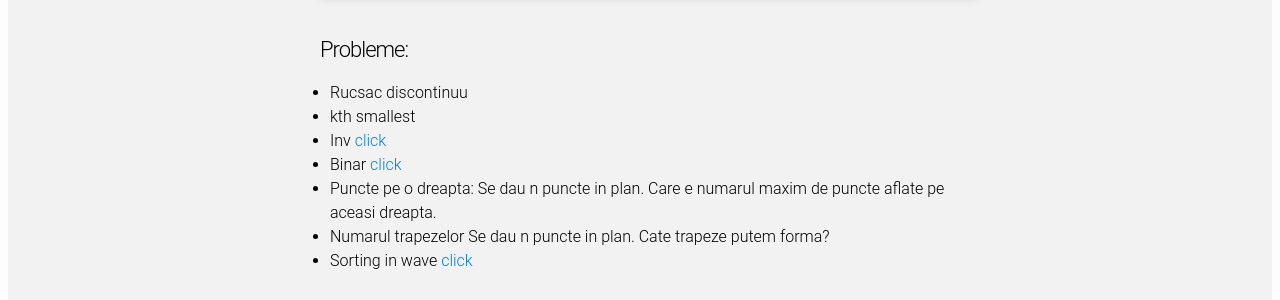
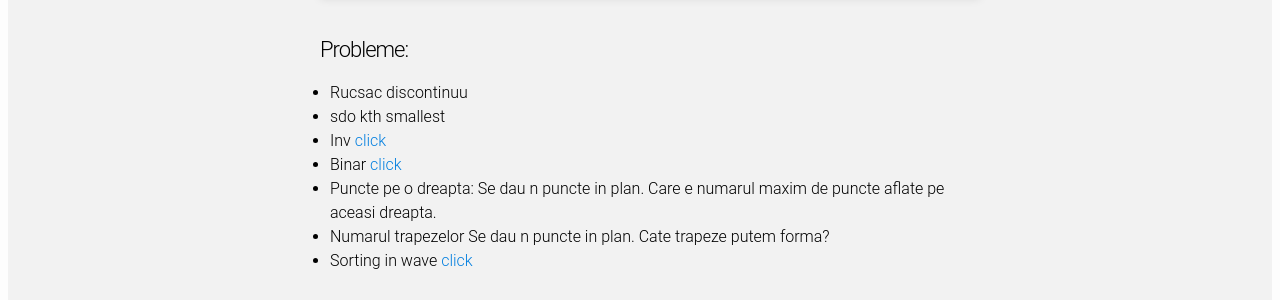
Before and after one commit to IuliaDuta/ASD, a Jekyll site: the page built from Seminarii/Seminar2.md, in a window 1280 px wide and 900 px high, scrolled down 2714 px. Shown: the part 366-666 px from the top of the window. Built offline with Jekyll 4.4.1, drawn with Linux system fonts in a browser that asks for light colours.

Commit message:
Update Seminar2.md

```diff
--- a/Seminarii/Seminar2.md
+++ b/Seminarii/Seminar2.md
@@ -136,7 +136,7 @@ Radix_Sort
 ### Probleme:
 
 - Rucsac discontinuu
-- kth smallest
+- sdo kth smallest
 - Inv [click](http://www.infoarena.ro/problema/inv)
 - Binar [click](http://www.infoarena.ro/problema/binar)
 - Puncte pe o dreapta:
```
